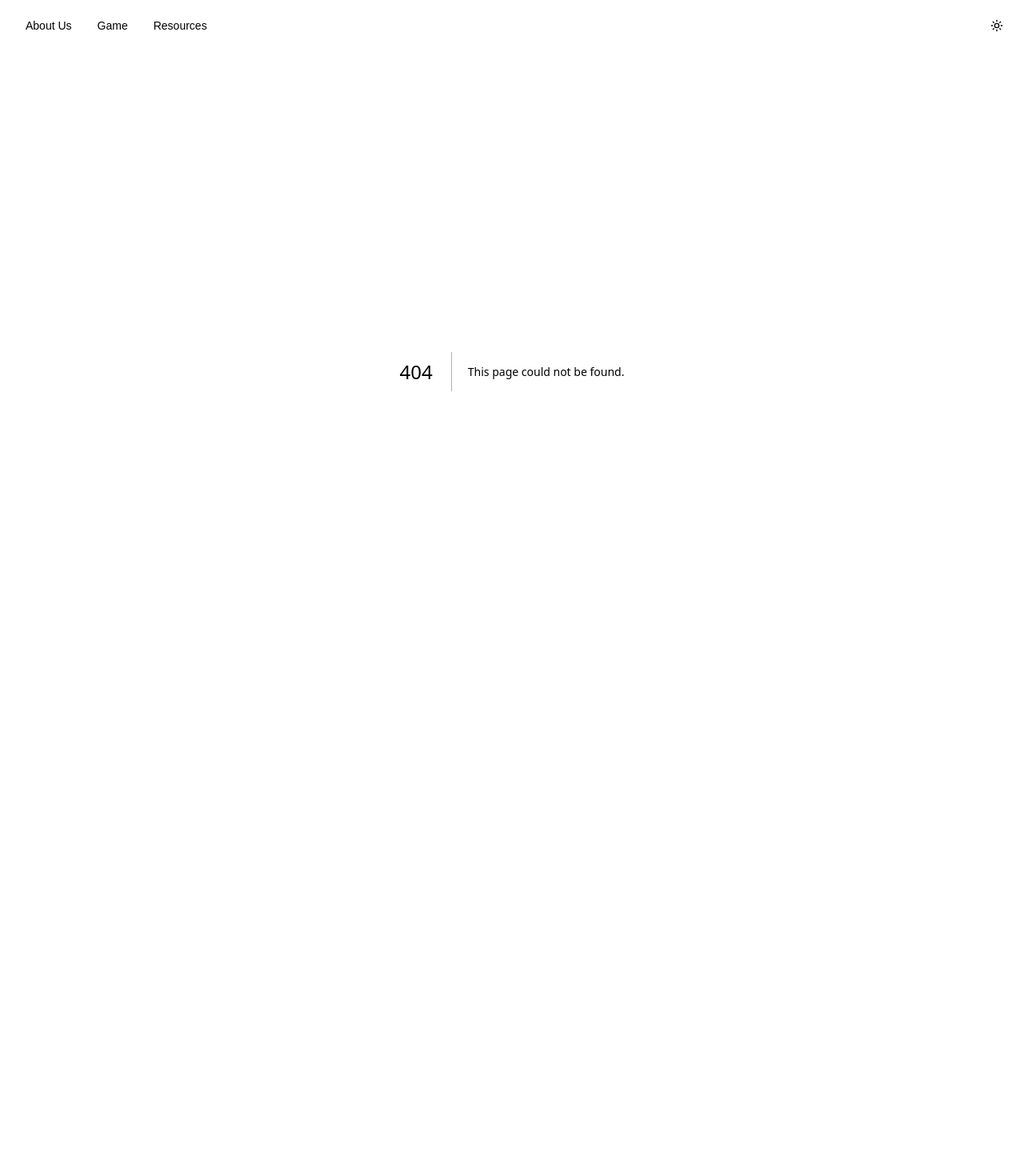
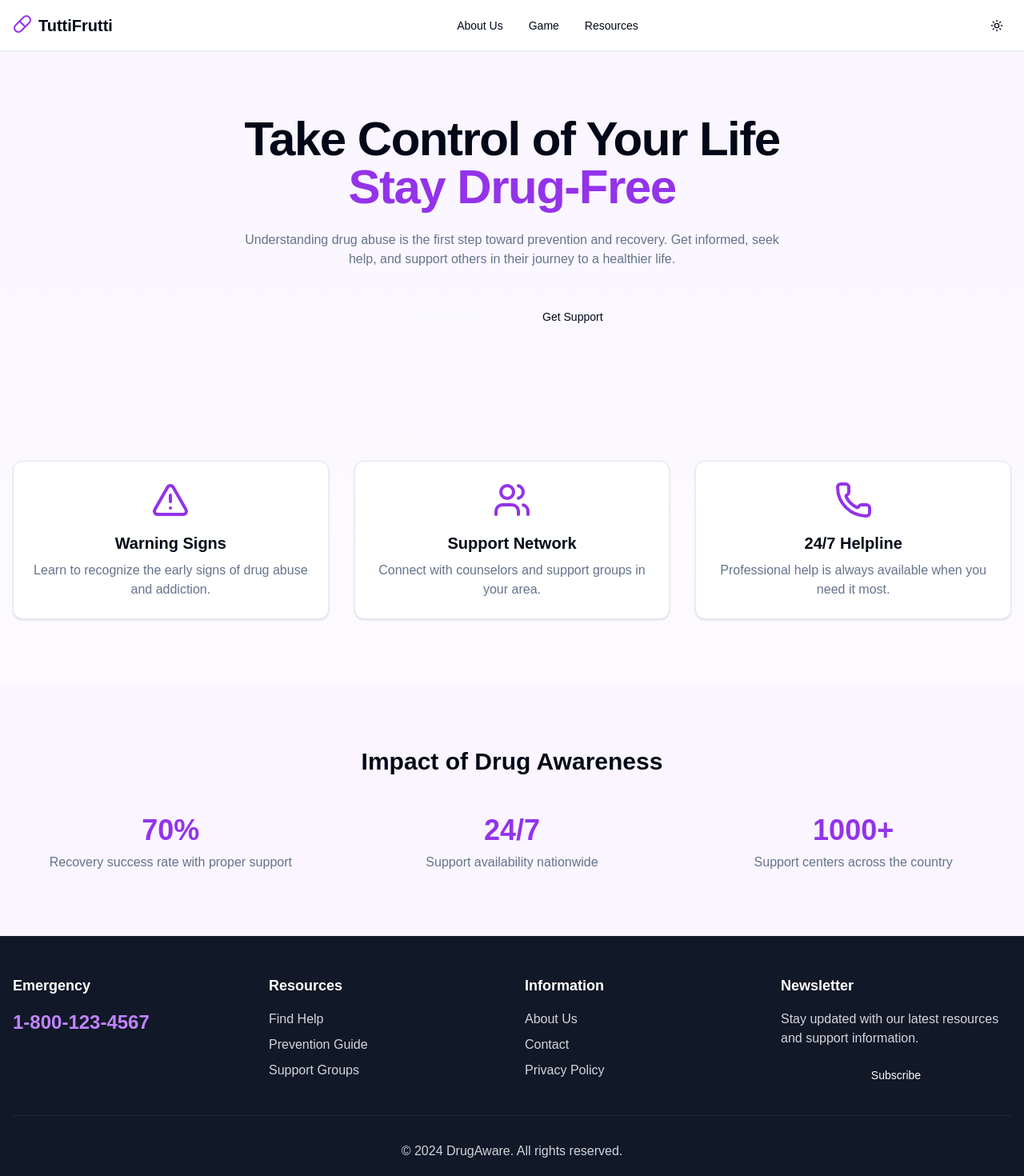
Before and after one commit to meisyt08/smuwebdev, a Next.js app in the folder my-app/: page /landing in a window 1280 px wide. Before the commit this address had no page. Shown: the top 1470 px of the page at 80% size. Before the commit the page ends 864 px from the top, so only its background shows below. Built offline with nearby package versions, Linux system fonts and the light colour scheme.

Commit message:
added base landing page, updated nav bar

```diff
--- /dev/null
+++ b/my-app/app/landing/page.tsx
@@ -0,0 +1,121 @@
+import { Button } from "@/components/ui/button"
+import { Card, CardContent } from "@/components/ui/card"
+import { Pill, Users, Phone, AlertTriangle } from 'lucide-react'
+import Link from "next/link"
+
+export default function LandingPage() {
+  return (
+    <div className="min-h-screen bg-gradient-to-b from-purple-50 to-white">
+      {/* Navigation */}
+
+
+      {/* Hero Section */}
+      <section className="container mx-auto px-4 py-20 text-center">
+        <h1 className="mb-6 text-4xl font-bold tracking-tight sm:text-5xl md:text-6xl">
+          Take Control of Your Life
+          <span className="block text-purple-600">Stay Drug-Free</span>
+        </h1>
+        <p className="mx-auto mb-10 max-w-2xl text-muted-foreground">
+          Understanding drug abuse is the first step toward prevention and recovery. Get informed, seek help,
+          and support others in their journey to a healthier life.
+        </p>
+        <div className="flex flex-wrap justify-center gap-4">
+          <Button size="lg">Learn More</Button>
+          <Button size="lg" variant="outline">
+            Get Support
+          </Button>
+        </div>
+      </section>
+
+      {/* Info Cards */}
+      <section className="container mx-auto px-4 py-20">
+        <div className="grid gap-8 md:grid-cols-2 lg:grid-cols-3">
+          <Card>
+            <CardContent className="flex flex-col items-center p-6 text-center">
+              <AlertTriangle className="mb-4 h-12 w-12 text-purple-600" />
+              <h3 className="mb-2 text-xl font-semibold">Warning Signs</h3>
+              <p className="text-muted-foreground">
+                Learn to recognize the early signs of drug abuse and addiction.
+              </p>
+            </CardContent>
+          </Card>
+          <Card>
+            <CardContent className="flex flex-col items-center p-6 text-center">
+              <Users className="mb-4 h-12 w-12 text-purple-600" />
+              <h3 className="mb-2 text-xl font-semibold">Support Network</h3>
+              <p className="text-muted-foreground">
+                Connect with counselors and support groups in your area.
+              </p>
+            </CardContent>
+          </Card>
+          <Card>
+            <CardContent className="flex flex-col items-center p-6 text-center">
+              <Phone className="mb-4 h-12 w-12 text-purple-600" />
+              <h3 className="mb-2 text-xl font-semibold">24/7 Helpline</h3>
+              <p className="text-muted-foreground">
+                Professional help is always available when you need it most.
+              </p>
+            </CardContent>
+          </Card>
+        </div>
+      </section>
+
+      {/* Statistics Section */}
+      <section className="bg-purple-50 py-20">
+        <div className="container mx-auto px-4">
+          <h2 className="mb-12 text-center text-3xl font-bold">Impact of Drug Awareness</h2>
+          <div className="grid gap-8 text-center md:grid-cols-3">
+            <div>
+              <div className="text-4xl font-bold text-purple-600">70%</div>
+              <p className="mt-2 text-muted-foreground">Recovery success rate with proper support</p>
+            </div>
+            <div>
+              <div className="text-4xl font-bold text-purple-600">24/7</div>
+              <p className="mt-2 text-muted-foreground">Support availability nationwide</p>
+            </div>
+            <div>
+              <div className="text-4xl font-bold text-purple-600">1000+</div>
+              <p className="mt-2 text-muted-foreground">Support centers across the country</p>
+            </div>
+          </div>
+        </div>
+      </section>
+
+      {/* Footer */}
+      <footer className="bg-gray-900 py-12 text-gray-300">
+        <div className="container mx-auto px-4">
+          <div className="grid gap-8 md:grid-cols-4">
+            <div>
+              <h3 className="mb-4 text-lg font-semibold text-white">Emergency</h3>
+              <p className="text-2xl font-bold text-purple-400">1-800-123-4567</p>
+            </div>
+            <div>
+              <h3 className="mb-4 text-lg font-semibold text-white">Resources</h3>
+              <ul className="space-y-2">
+                <li><Link className="hover:text-purple-400" href="#">Find Help</Link></li>
+                <li><Link className="hover:text-purple-400" href="#">Prevention Guide</Link></li>
+                <li><Link className="hover:text-purple-400" href="#">Support Groups</Link></li>
+              </ul>
+            </div>
+            <div>
+              <h3 className="mb-4 text-lg font-semibold text-white">Information</h3>
+              <ul className="space-y-2">
+                <li><Link className="hover:text-purple-400" href="#">About Us</Link></li>
+                <li><Link className="hover:text-purple-400" href="#">Contact</Link></li>
+                <li><Link className="hover:text-purple-400" href="#">Privacy Policy</Link></li>
+              </ul>
+            </div>
+            <div>
+              <h3 className="mb-4 text-lg font-semibold text-white">Newsletter</h3>
+              <p className="mb-4">Stay updated with our latest resources and support information.</p>
+              <Button className="w-full">Subscribe</Button>
+            </div>
+          </div>
+          <div className="mt-8 border-t border-gray-800 pt-8 text-center">
+            <p>&copy; 2024 DrugAware. All rights reserved.</p>
+          </div>
+        </div>
+      </footer>
+    </div>
+  )
+}
--- a/my-app/components/ui/nav.tsx
+++ b/my-app/components/ui/nav.tsx
@@ -3,6 +3,8 @@
 import * as React from "react";
 import Link from "next/link";
 import { usePathname } from "next/navigation";
+import { Pill } from "lucide-react";
+import { Button } from "@/components/ui/button";
 
 import {
   NavigationMenu,
@@ -18,7 +20,19 @@ export function NavigationBar() {
   const isSpecificPage = pathname === "/quiz" || pathname === "/start-page";
 
   return (
-    <NavigationMenu className="flex flex-row justify-between list-none h-16 sticky top-0 p-4 z-50 min-w-full">
+    <NavigationMenu className={`${isSpecificPage ? "" : "border-b bg-white/50 backdrop-blur-sm"} flex flex-row justify-between list-none h-16 sticky top-0 p-4 z-50 min-w-full`}>
+      <div className="flex items-center space-x-2">
+        <NavigationMenuItem>
+          <Link href="/landing" legacyBehavior passHref>
+            <NavigationMenuLink
+              className={`${isSpecificPage ? "text-white" : ""} flex flex-row gap-2`}
+            >
+              <Pill className="h-6 w-6 text-purple-600" />
+              <span className="text-xl font-bold">TuttiFrutti</span>
+            </NavigationMenuLink>
+          </Link>
+        </NavigationMenuItem>
+      </div>
       <div className="flex flex-row">
         <NavigationMenuItem>
           <Link href="/" legacyBehavior passHref>
```
